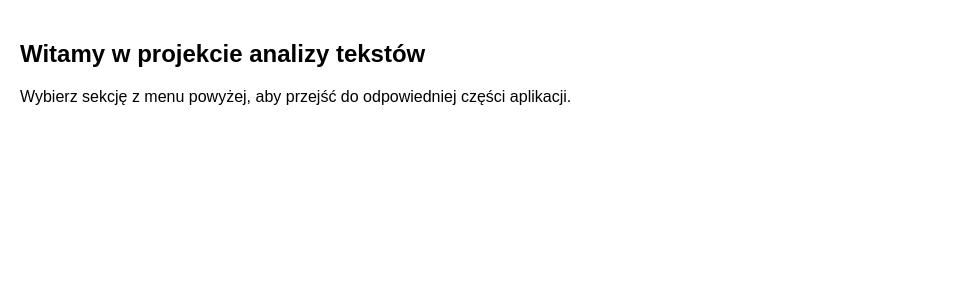
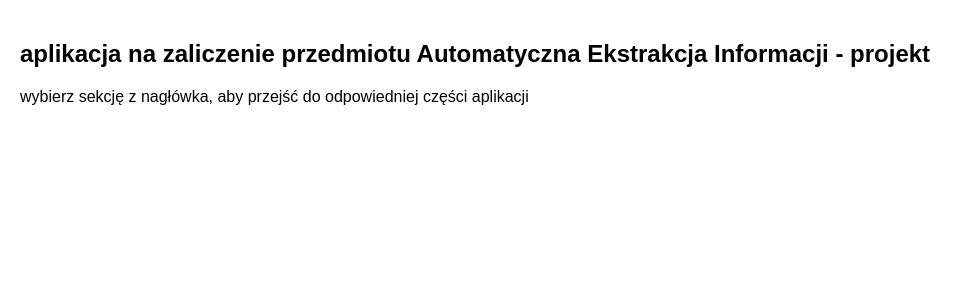
Before and after one commit to michaldudek15/semantic-text-analysis, a Flask app: page / in a window 1280 px wide. Shown: the part 128-428 px from the top of the page, without its empty margins (0-973 px from the left). Run offline with Flask 3, Linux system fonts and the light colour scheme.

Commit message:
changed text in 'STRONA STARTOWA'

```diff
--- a/templates/index.html
+++ b/templates/index.html
@@ -1,8 +1,8 @@
 {% extends "base.html" %}
 
-{% block title %}Strona Główna{% endblock %}
+{% block title %}projekt AEI{% endblock %}
 
 {% block content %}
-<h2>Witamy w projekcie analizy tekstów</h2>
-<p>Wybierz sekcję z menu powyżej, aby przejść do odpowiedniej części aplikacji.</p>
+<h2>aplikacja na zaliczenie przedmiotu Automatyczna Ekstrakcja Informacji - projekt</h2>
+<p>wybierz sekcję z nagłówka, aby przejść do odpowiedniej części aplikacji</p>
 {% endblock %}
```
